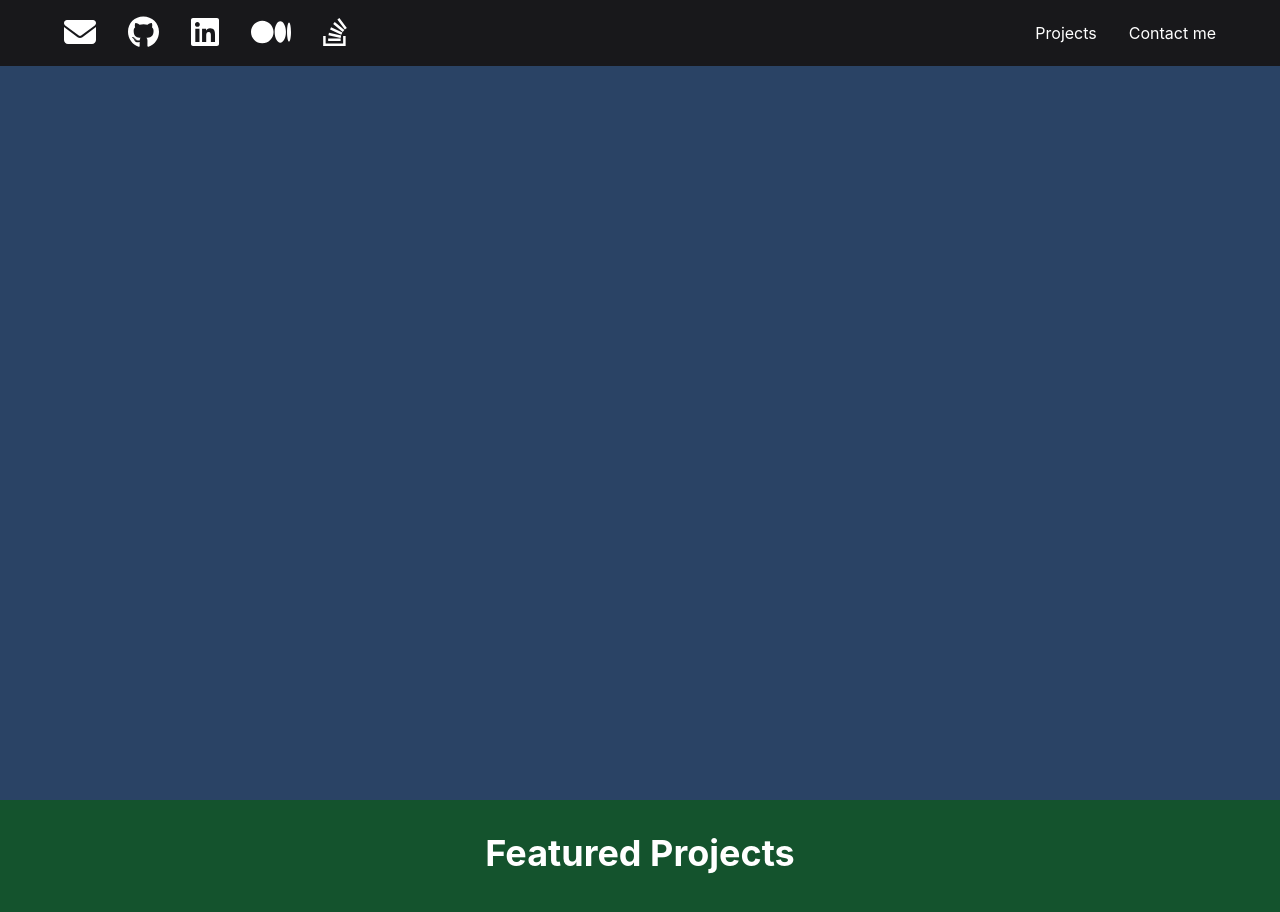
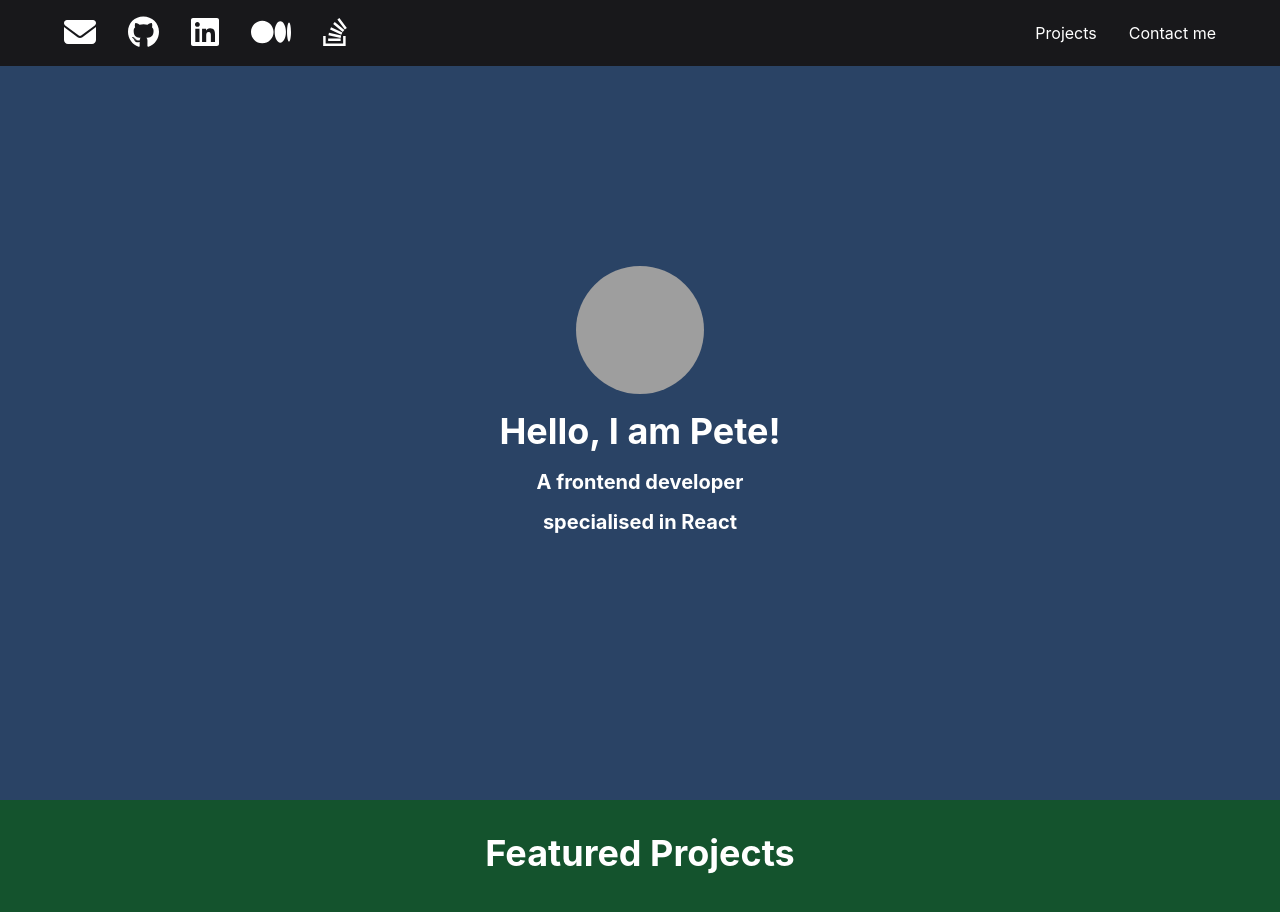
Before and after one commit to andresnavag93/advanced-react, a React (Create React App) app: page / in a window 1280 px wide. Shown: the top 912 px of the page. Built offline with nearby package versions, Linux system fonts and the light colour scheme; grey boxes are pictures that could not be loaded.

Commit message:
:hammer: Step 2 Landing Section

```diff
--- a/src/components/LandingSection.js
+++ b/src/components/LandingSection.js
@@ -15,6 +15,12 @@ const LandingSection = () => (
     isDarkBackground
     backgroundColor="#2A4365"
   >
+    <VStack spacing={4}>
+      <Avatar name="Pete" src="https://i.pravatar.cc/150?img=7" size="2xl" />
+      <Heading size="xl" color="white">{greeting}</Heading>
+      <Heading size="md" color="white">{bio1}</Heading>
+      <Heading size="md" color="white">{bio2}</Heading>
+    </VStack>
 
   </FullScreenSection>
 );
```
